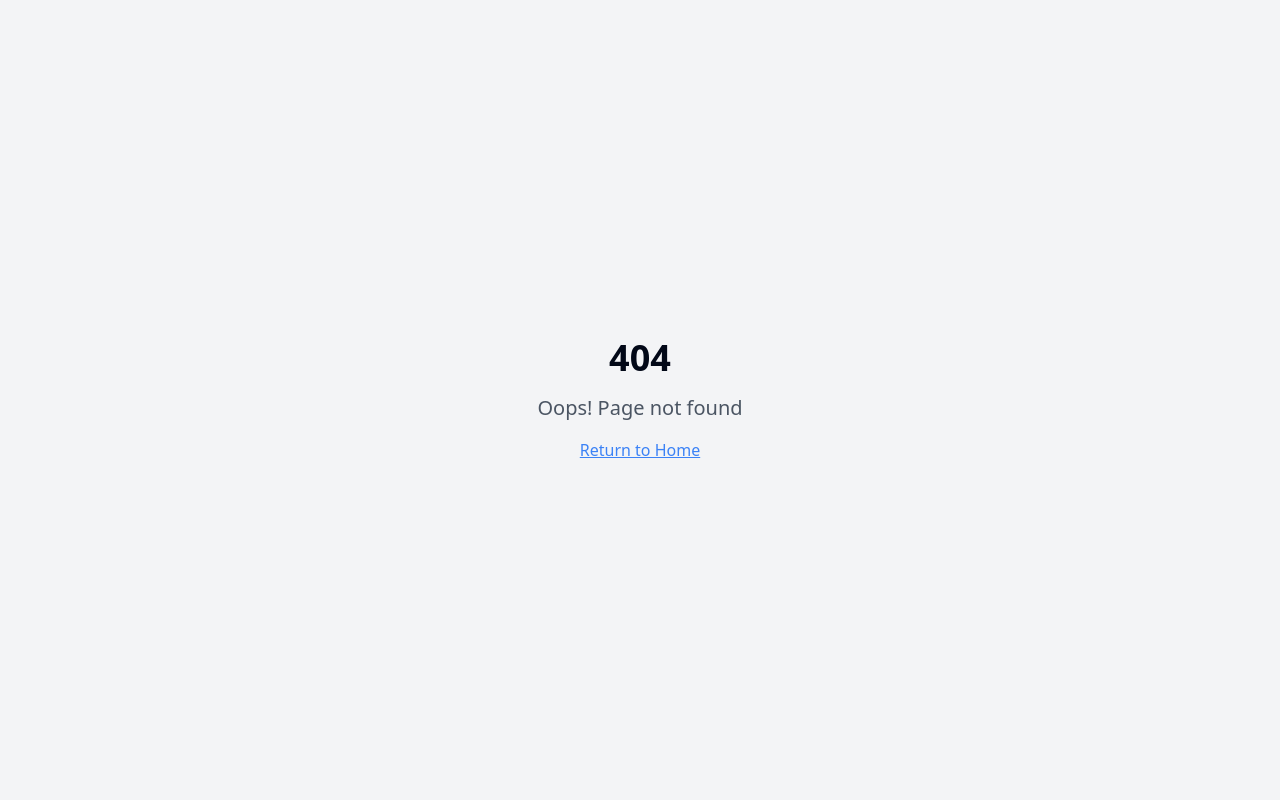
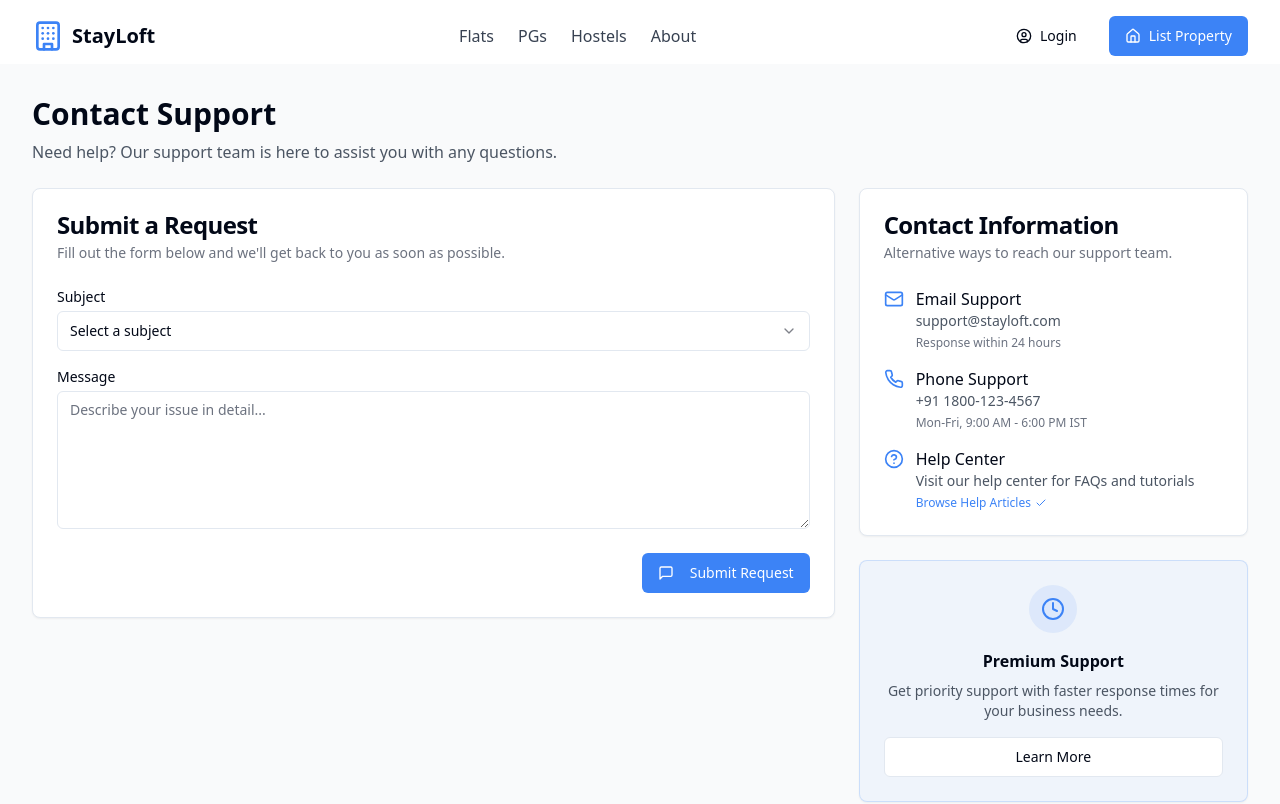
Before and after one commit to VanshBhatia2192/stayloft, a React (Vite) app: page /dashboard/support in a window 1280 px wide. Before the commit this address had no page. Shown: the top 804 px of the page. Built offline with nearby package versions, Linux system fonts and the light colour scheme.

Commit message:
Add contact support page
Add a new page for contact support in the dashboard.

```diff
--- a/src/App.tsx
+++ b/src/App.tsx
@@ -11,6 +11,7 @@ import HostelsPage from "./pages/HostelsPage";
 import PropertyDetailPage from "./pages/PropertyDetailPage";
 import DashboardPage from "./pages/DashboardPage";
 import AddEditPropertyPage from "./pages/AddEditPropertyPage";
+import ContactSupportPage from "./pages/ContactSupportPage";
 import LoginPage from "./pages/LoginPage";
 import AboutPage from "./pages/AboutPage";
 import NotFound from "./pages/NotFound";
@@ -32,6 +33,7 @@ const App = () => (
           <Route path="/dashboard" element={<DashboardPage />} />
           <Route path="/dashboard/add-property" element={<AddEditPropertyPage />} />
           <Route path="/dashboard/edit-property/:id" element={<AddEditPropertyPage />} />
+          <Route path="/dashboard/support" element={<ContactSupportPage />} />
           <Route path="/login" element={<LoginPage />} />
           <Route path="/about" element={<AboutPage />} />
           {/* ADD ALL CUSTOM ROUTES ABOVE THE CATCH-ALL "*" ROUTE */}
--- a/src/components/dashboard/DashboardSidebar.tsx
+++ b/src/components/dashboard/DashboardSidebar.tsx
@@ -1,7 +1,8 @@
 
 import { useState } from "react";
 import { Button } from "@/components/ui/button";
-import { Building, Home, User, Bell, Settings } from "lucide-react";
+import { Building, Home, User, Bell, Settings, HelpCircle } from "lucide-react";
+import { Link } from "react-router-dom";
 
 interface DashboardSidebarProps {
   activeTab: string;
@@ -78,7 +79,12 @@ const DashboardSidebar = ({ activeTab, setActiveTab, unreadMessages }: Dashboard
         <p className="text-sm text-gray-700 mb-4">
           Our support team is always ready to assist you with any questions.
         </p>
-        <Button variant="outline" className="w-full">Contact Support</Button>
+        <Button variant="outline" className="w-full" asChild>
+          <Link to="/dashboard/support">
+            <HelpCircle className="mr-2 h-4 w-4" />
+            Contact Support
+          </Link>
+        </Button>
       </div>
     </div>
   );
--- /dev/null
+++ b/src/pages/ContactSupportPage.tsx
@@ -0,0 +1,211 @@
+
+import { useState } from "react";
+import Layout from "@/components/layout/Layout";
+import { Button } from "@/components/ui/button";
+import { Input } from "@/components/ui/input";
+import { Textarea } from "@/components/ui/textarea";
+import { toast } from "sonner";
+import {
+  Card,
+  CardContent,
+  CardDescription,
+  CardFooter,
+  CardHeader,
+  CardTitle
+} from "@/components/ui/card";
+import {
+  Select,
+  SelectContent,
+  SelectGroup,
+  SelectItem,
+  SelectTrigger,
+  SelectValue
+} from "@/components/ui/select";
+import {
+  Mail,
+  Phone,
+  MessageSquare,
+  HelpCircle,
+  Clock,
+  Check
+} from "lucide-react";
+
+const ContactSupportPage = () => {
+  const [subject, setSubject] = useState("");
+  const [message, setMessage] = useState("");
+  const [isSubmitting, setIsSubmitting] = useState(false);
+
+  const handleSubmit = (e: React.FormEvent) => {
+    e.preventDefault();
+
+    if (!subject) {
+      toast.error("Please select a subject");
+      return;
+    }
+
+    if (!message.trim()) {
+      toast.error("Please enter your message");
+      return;
+    }
+
+    setIsSubmitting(true);
+
+    // Simulate API call
+    setTimeout(() => {
+      setIsSubmitting(false);
+      setSubject("");
+      setMessage("");
+      toast.success("Support request submitted successfully", {
+        description: "Our team will get back to you within 24 hours."
+      });
+    }, 1500);
+  };
+
+  return (
+    <Layout>
+      <div className="bg-gray-50 min-h-screen py-8">
+        <div className="container">
+          <div className="mb-6">
+            <h1 className="text-3xl font-bold">Contact Support</h1>
+            <p className="text-gray-600 mt-2">
+              Need help? Our support team is here to assist you with any questions.
+            </p>
+          </div>
+
+          <div className="grid md:grid-cols-3 gap-6">
+            {/* Contact Form */}
+            <div className="md:col-span-2">
+              <Card>
+                <CardHeader>
+                  <CardTitle>Submit a Request</CardTitle>
+                  <CardDescription>
+                    Fill out the form below and we'll get back to you as soon as possible.
+                  </CardDescription>
+                </CardHeader>
+                <form onSubmit={handleSubmit}>
+                  <CardContent className="space-y-4">
+                    <div>
+                      <label htmlFor="subject" className="block text-sm font-medium mb-1">
+                        Subject
+                      </label>
+                      <Select value={subject} onValueChange={setSubject}>
+                        <SelectTrigger id="subject">
+                          <SelectValue placeholder="Select a subject" />
+                        </SelectTrigger>
+                        <SelectContent>
+                          <SelectGroup>
+                            <SelectItem value="account">Account Issues</SelectItem>
+                            <SelectItem value="property">Property Listing</SelectItem>
+                            <SelectItem value="booking">Booking Problems</SelectItem>
+                            <SelectItem value="payment">Payment & Billing</SelectItem>
+                            <SelectItem value="other">Other</SelectItem>
+                          </SelectGroup>
+                        </SelectContent>
+                      </Select>
+                    </div>
+                    <div>
+                      <label htmlFor="message" className="block text-sm font-medium mb-1">
+                        Message
+                      </label>
+                      <Textarea
+                        id="message"
+                        placeholder="Describe your issue in detail..."
+                        value={message}
+                        onChange={(e) => setMessage(e.target.value)}
+                        rows={6}
+                      />
+                    </div>
+                  </CardContent>
+                  <CardFooter className="flex justify-end">
+                    <Button type="submit" disabled={isSubmitting}>
+                      {isSubmitting ? (
+                        <>
+                          <Clock className="mr-2 h-4 w-4 animate-spin" />
+                          Submitting...
+                        </>
+                      ) : (
+                        <>
+                          <MessageSquare className="mr-2 h-4 w-4" />
+                          Submit Request
+                        </>
+                      )}
+                    </Button>
+                  </CardFooter>
+                </form>
+              </Card>
+            </div>
+
+            {/* Contact Info */}
+            <div>
+              <Card>
+                <CardHeader>
+                  <CardTitle>Contact Information</CardTitle>
+                  <CardDescription>
+                    Alternative ways to reach our support team.
+                  </CardDescription>
+                </CardHeader>
+                <CardContent className="space-y-4">
+                  <div className="flex items-start gap-3">
+                    <Mail className="h-5 w-5 text-primary mt-0.5" />
+                    <div>
+                      <h3 className="font-medium">Email Support</h3>
+                      <p className="text-sm text-gray-600">
+                        support@stayloft.com
+                      </p>
+                      <p className="text-xs text-gray-500 mt-1">
+                        Response within 24 hours
+                      </p>
+                    </div>
+                  </div>
+
+                  <div className="flex items-start gap-3">
+                    <Phone className="h-5 w-5 text-primary mt-0.5" />
+                    <div>
+                      <h3 className="font-medium">Phone Support</h3>
+                      <p className="text-sm text-gray-600">
+                        +91 1800-123-4567
+                      </p>
+                      <p className="text-xs text-gray-500 mt-1">
+                        Mon-Fri, 9:00 AM - 6:00 PM IST
+                      </p>
+                    </div>
+                  </div>
+
+                  <div className="flex items-start gap-3">
+                    <HelpCircle className="h-5 w-5 text-primary mt-0.5" />
+                    <div>
+                      <h3 className="font-medium">Help Center</h3>
+                      <p className="text-sm text-gray-600">
+                        Visit our help center for FAQs and tutorials
+                      </p>
+                      <a href="#" className="text-xs text-primary flex items-center mt-1">
+                        Browse Help Articles <Check className="h-3 w-3 ml-1" />
+                      </a>
+                    </div>
+                  </div>
+                </CardContent>
+              </Card>
+
+              <div className="mt-6">
+                <Card className="bg-primary/5 border-primary/20">
+                  <CardContent className="pt-6">
+                    <div className="flex items-center justify-center h-12 w-12 rounded-full bg-primary/10 mx-auto mb-4">
+                      <Clock className="h-6 w-6 text-primary" />
+                    </div>
+                    <h3 className="text-center font-semibold mb-2">Premium Support</h3>
+                    <p className="text-sm text-gray-600 text-center mb-4">
+                      Get priority support with faster response times for your business needs.
+                    </p>
+                    <Button variant="outline" className="w-full">Learn More</Button>
+                  </CardContent>
+                </Card>
+              </div>
+            </div>
+          </div>
+        </div>
+      </div>
+    </Layout>
+  );
+};
+
+export default ContactSupportPage;
```
